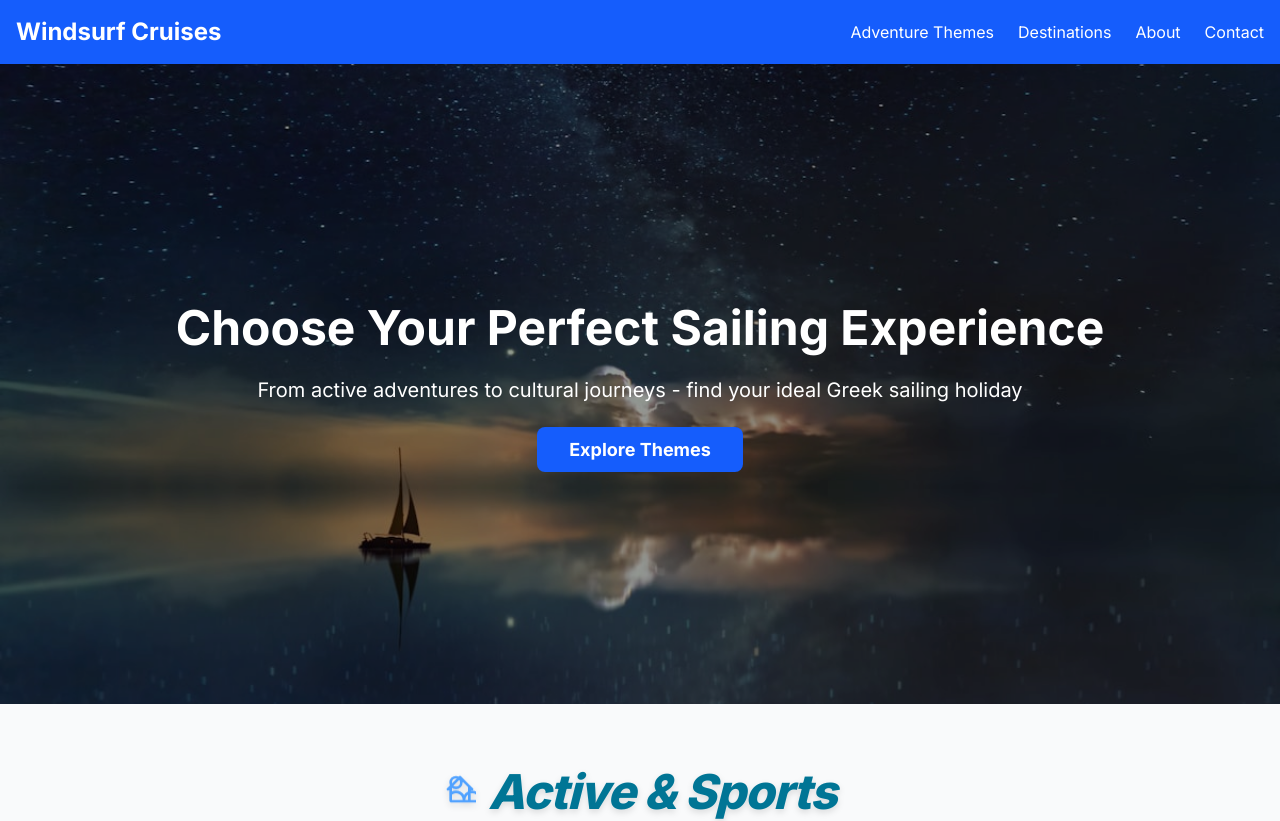
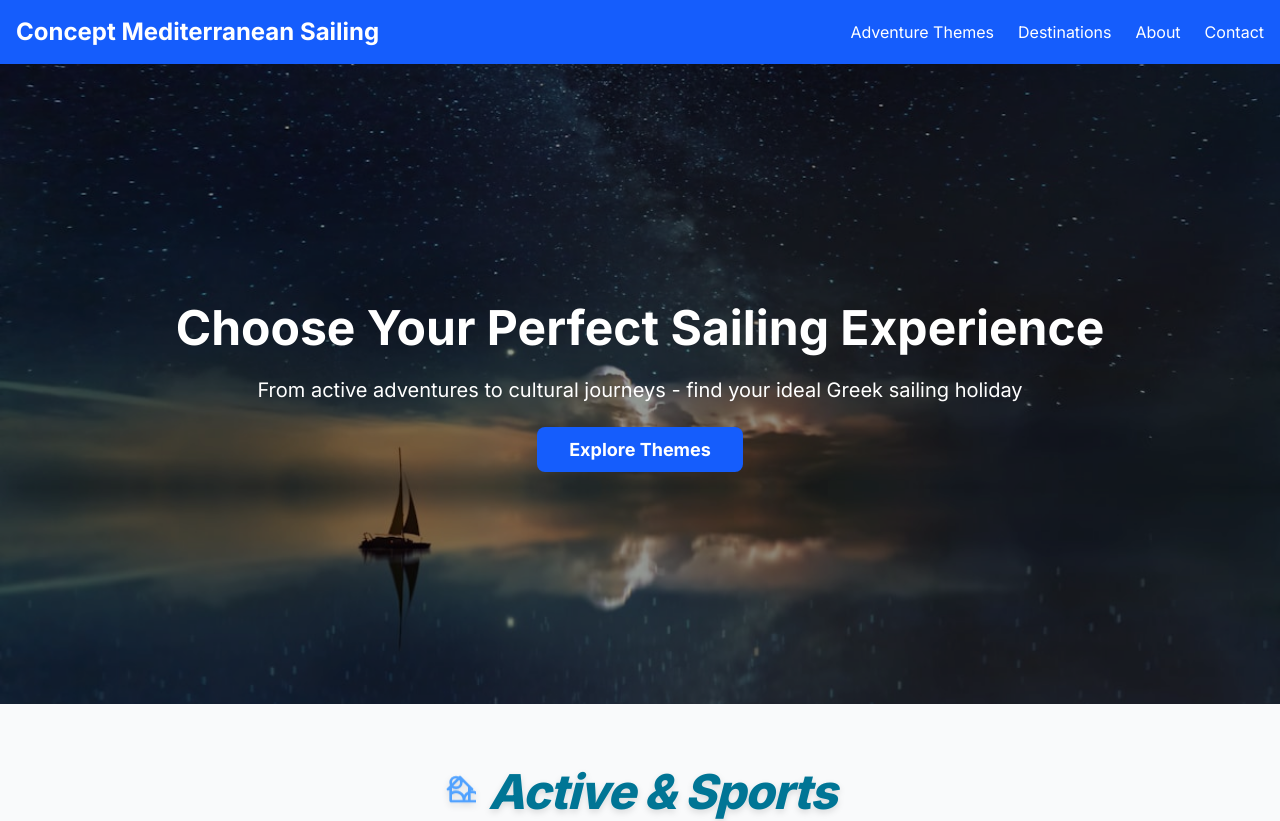
Before and after one commit to okamoun/ConceptSailing, a Next.js app: page / in a window 1280 px wide. Shown: the top 821 px of the page. Built offline with nearby package versions, Linux system fonts and the light colour scheme.

Commit message:
before pages

```diff
--- a/app/layout.tsx
+++ b/app/layout.tsx
@@ -5,7 +5,7 @@ import "./globals.css";
 const inter = Inter({ subsets: ["latin"] });
 
 export const metadata: Metadata = {
-  title: "Windsurf Cruises | Greek Sailing Holidays",
+  title: "Concept Mediterranean Sailing | Greek Sailing Holidays",
   description: "Discover amazing sailing holidays in Greece. Choose from various themed cruises and create your perfect sailing adventure.",
 };
 
@@ -19,7 +19,7 @@ export default function RootLayout({
       <body className={inter.className}>
         <nav className="bg-blue-600 text-white">
           <div className="container mx-auto px-4 py-4 flex justify-between items-center">
-            <a href="/" className="text-2xl font-bold">Windsurf Cruises</a>
+            <a href="/" className="text-2xl font-bold">Concept Mediterranean Sailing</a>
             <div className="space-x-6">
               <a href="/themes" className="hover:text-blue-200">Adventure Themes</a>
               <a href="/destinations" className="hover:text-blue-200">Destinations</a>
@@ -33,7 +33,7 @@ export default function RootLayout({
           <div className="container mx-auto px-4">
             <div className="grid grid-cols-1 md:grid-cols-3 gap-8">
               <div>
-                <h3 className="text-xl font-bold mb-4">Windsurf Cruises</h3>
+                <h3 className="text-xl font-bold mb-4">Concept Mediterranean Sailing</h3>
                 <p>Your gateway to unforgettable sailing adventures in Greece</p>
               </div>
               <div>
```
Also changed, not shown: 2 other files (tests, documents, lock files or other folders).
